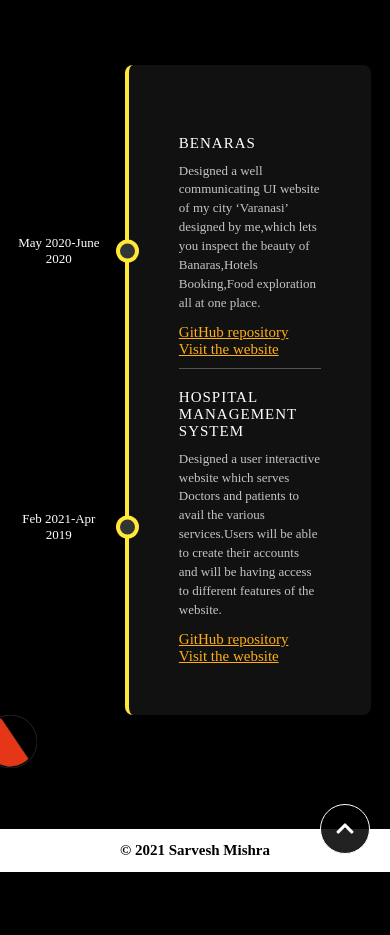
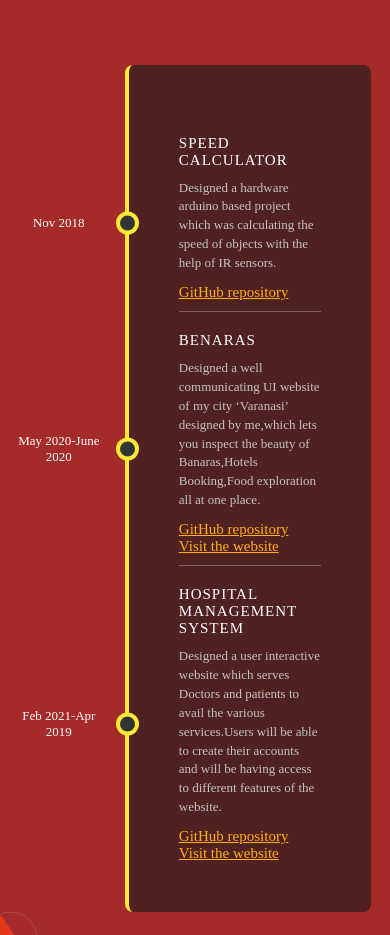
Before and after one commit to Sarvesh0007/MyPortfolio, a plain HTML site: page index.html in a window 390 px wide. Shown: the part 3280-4215 px from the top of the page. Before the commit the page ends 4152 px from the top, so only its background shows below. Drawn offline with nearby package versions, Linux system fonts and the light colour scheme; a web font is replaced by a local one.

Commit message:
Changed background colors for mobile screens

```diff
--- a/index.html
+++ b/index.html
@@ -271,6 +271,13 @@
             </div>
             <div class="timeline" >
                 <ul>
+                    <li class="date" data-date="Nov 2018" data-aos="fade-up" data-aos-duration="300ms">
+                        <h1>Speed Calculator</h1>
+                        <p>Designed a hardware arduino based project which was calculating the speed of objects with the help of IR sensors.
+                        </p>
+                        <br>
+                        <a href="https://github.com/Sarvesh0007/Speed-calculator.git" class="cta">GitHub repository</a>
+                    </li>
                     <li class="date" data-date="May 2020-June 2020" data-aos="fade-up" data-aos-duration="300ms">
                         <h1>Benaras</h1>
                         <p>Designed a well communicating UI website of my city ‘Varanasi’ designed by me,which lets you inspect the beauty of Banaras,Hotels Booking,Food exploration all at one place.
--- a/main.css
+++ b/main.css
@@ -757,7 +757,7 @@ color:#c26700;
     body{
         width: 100%;
         height: 100%;
-        background: black no-repeat center fixed;
+        background: brown no-repeat center fixed;
         background-size: cover;
     }
     p{
```
